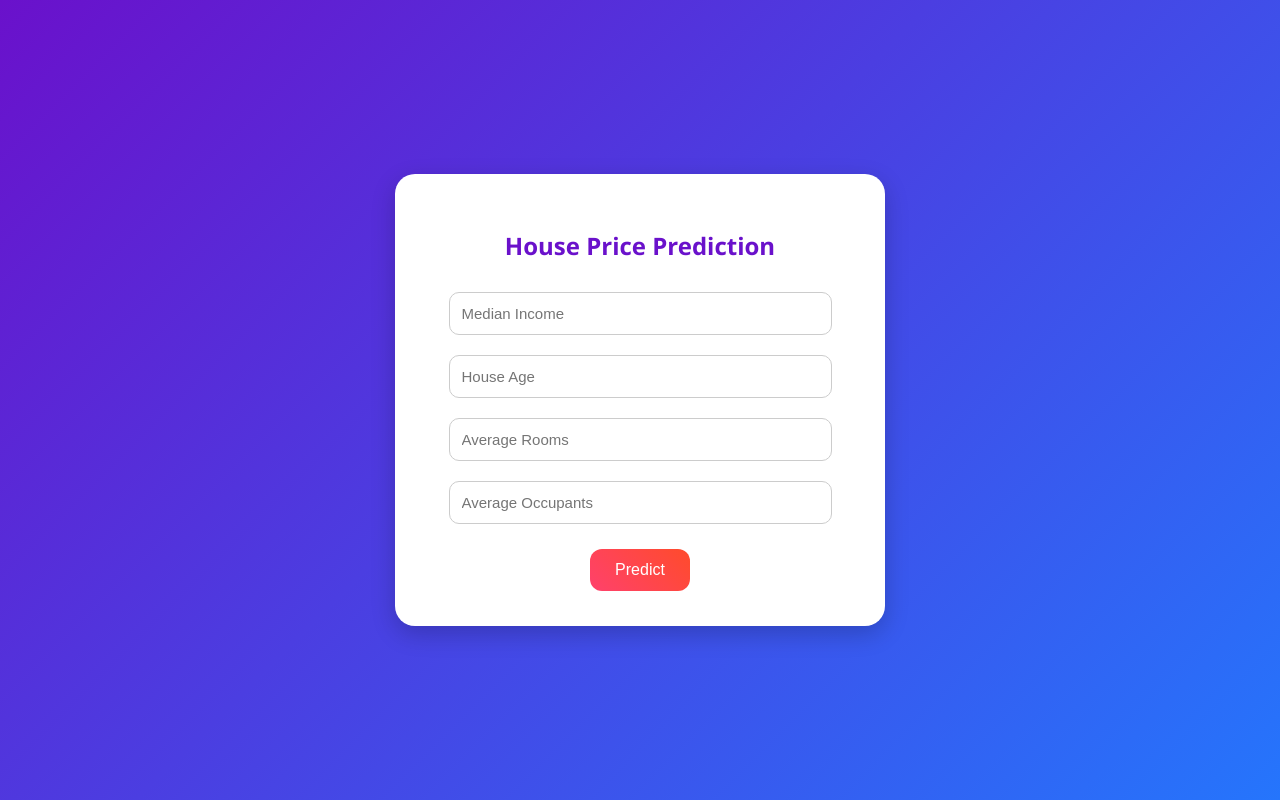
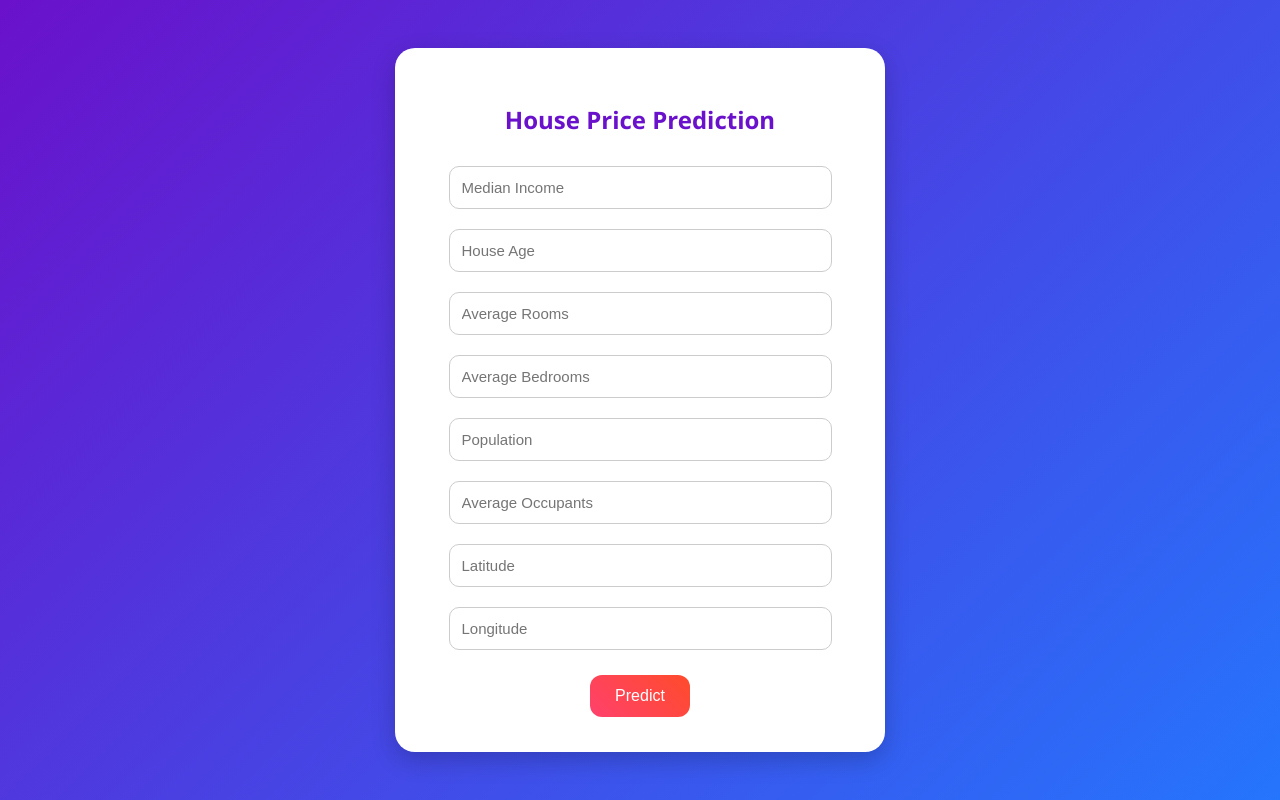
Before and after one commit to AlqamahAnsari/house-price-prediction, a Flask app: page / in a window 1280 px wide. Run offline with Flask 3, Linux system fonts and the light colour scheme; parts of the project's set-up code (start-up, migrations or seed data) failed here and were passed over.

Commit message:
Final commit

```diff
--- a/templates/index.html
+++ b/templates/index.html
@@ -14,9 +14,14 @@
             <input type="text" name="MedInc" placeholder="Median Income"><br>
             <input type="text" name="HouseAge" placeholder="House Age"><br>
             <input type="text" name="AveRooms" placeholder="Average Rooms"><br>
+            <input type="text" name="AveBedrms" placeholder="Average Bedrooms"><br>
+            <input type="text" name="Population" placeholder="Population"><br>
             <input type="text" name="AveOccup" placeholder="Average Occupants"><br>
+            <input type="text" name="Latitude" placeholder="Latitude"><br>
+            <input type="text" name="Longitude" placeholder="Longitude"><br>
             <button type="submit">Predict</button>
         </form>
+
 
         {% if prediction_text %}
             <h3>{{ prediction_text }}</h3>
```
